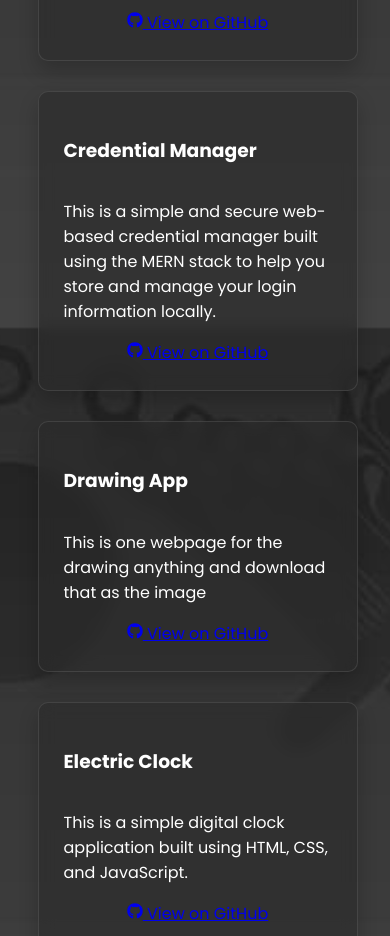
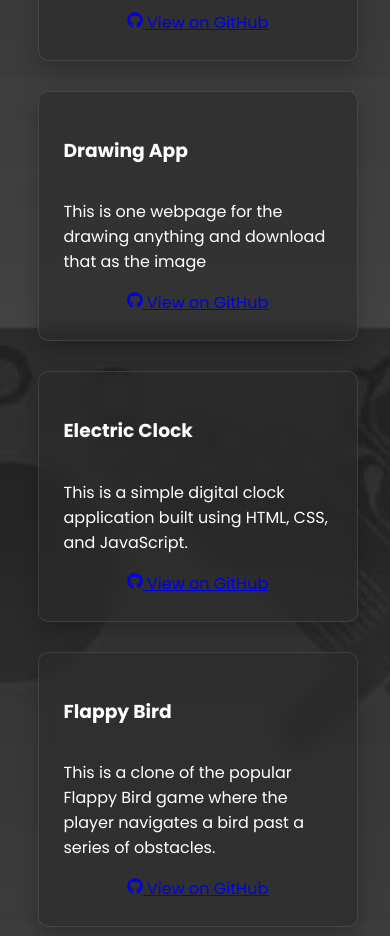
Before and after one commit to saivarshith123/My-Portfolio, a React (Create React App) app: page /projects in a window 390 px wide. Shown: the part 5580-6516 px from the top of the page. Built offline with nearby package versions, Linux system fonts and the light colour scheme.

Commit message:
fix the mobile view

```diff
--- a/src/projectData.js
+++ b/src/projectData.js
@@ -85,11 +85,6 @@ const projectData = [
     githubLink: "https://github.com/saivarshith123/2048-Game.git"
   },
   {
-    title: "Credential Manager",
-    description: "This is a simple and secure web-based credential manager built using the MERN stack to help you store and manage your login information locally.",
-    githubLink: "https://github.com/saivarshith123/Credential-Manager-MongoDB.git"
-  },
-  {
     title: "Drawing App",
     description: "This is one webpage for the drawing anything and download that as the image",
     githubLink: "https://github.com/saivarshith123/Drawing-app.git"
```
